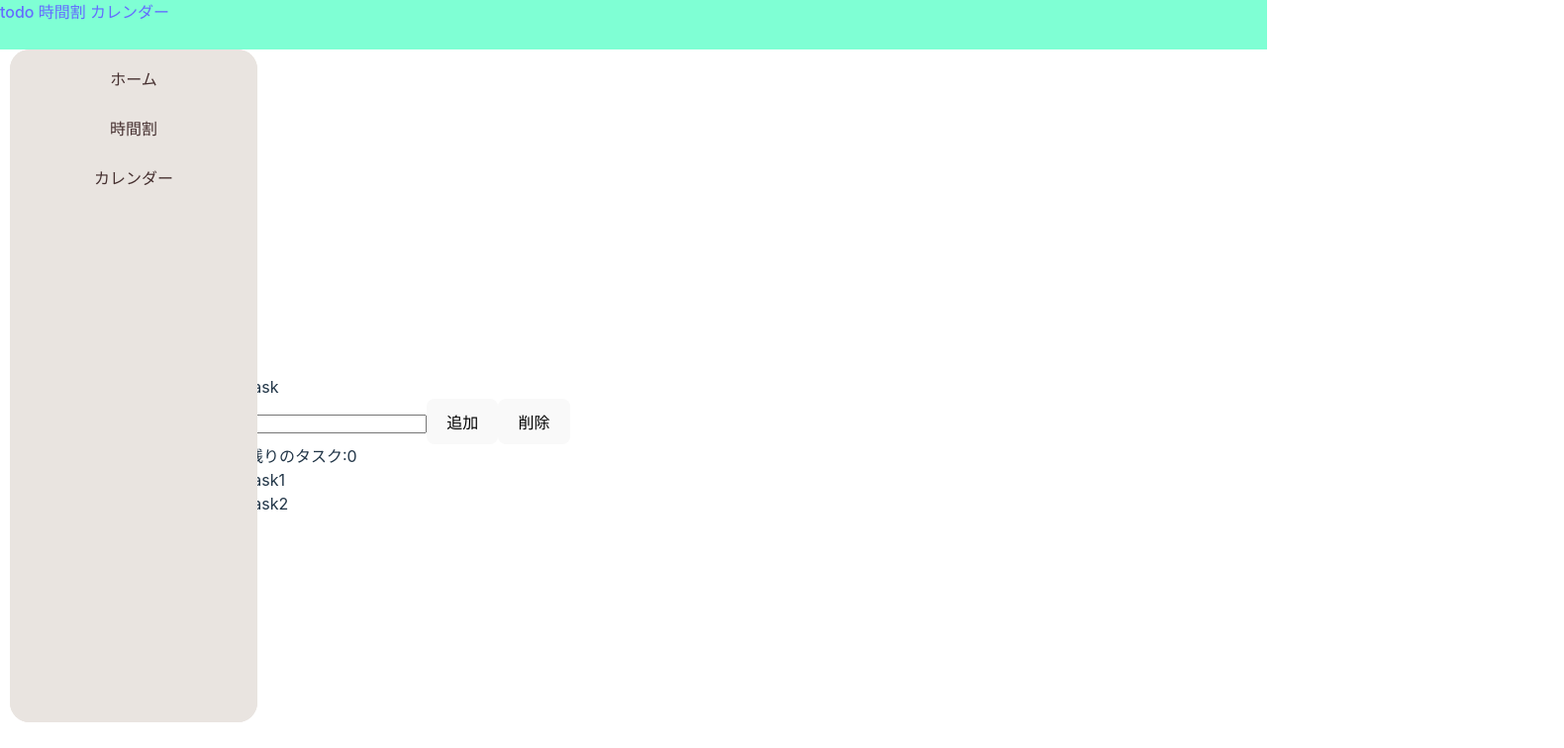
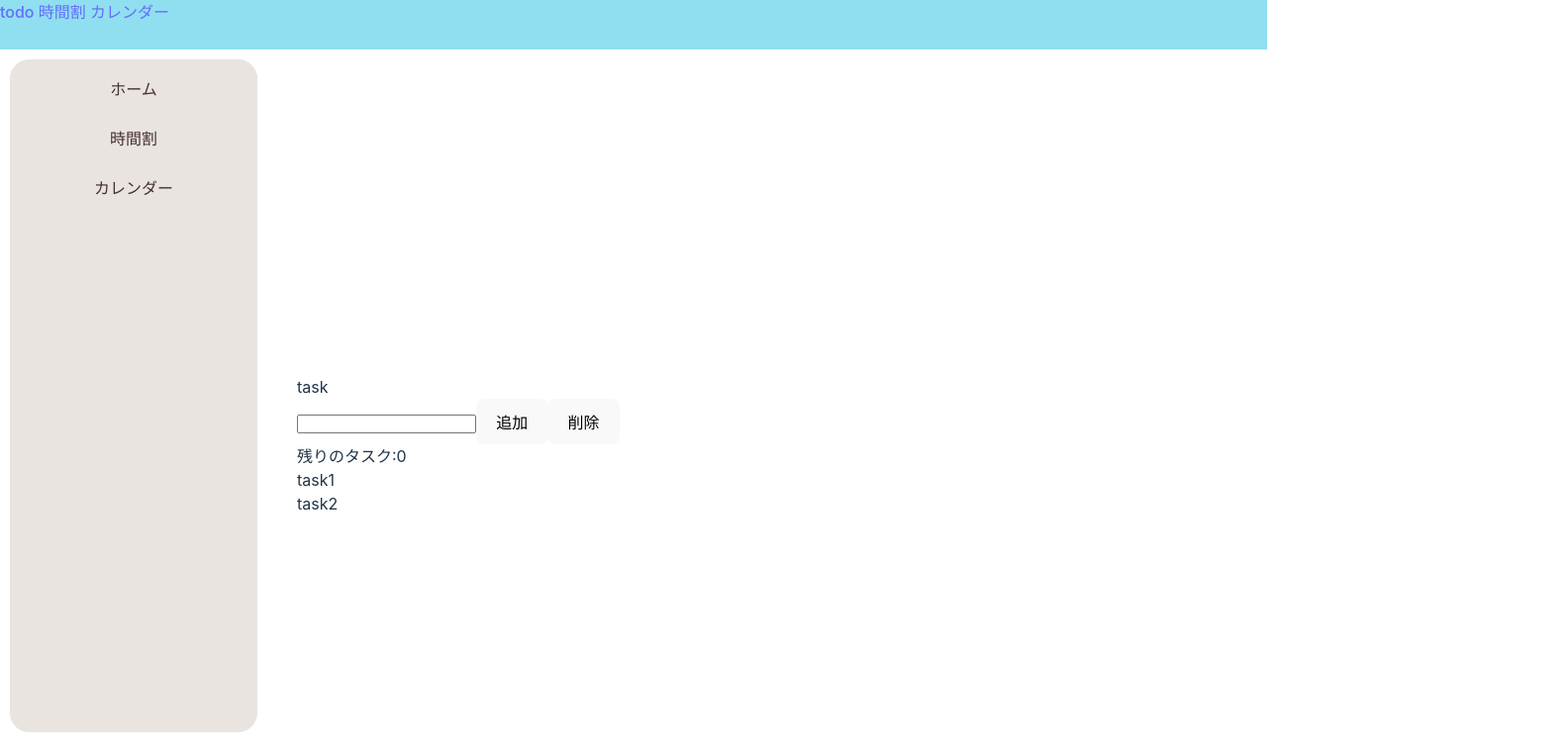
Before and after one commit to mitsui6969/2023-team-web, a React (Vite) app: page / in a window 1280 px wide. Shown: the top 756 px of the page at 99% size, 1580 px wide, since content can reach past the window. Built offline with nearby package versions, Linux system fonts and the light colour scheme.

Commit message:
サイドバーに合わせて調整

```diff
--- a/src/stories/Header.css
+++ b/src/stories/Header.css
@@ -4,5 +4,5 @@
     left: 0;
     width: 100%;
     height: 50px;
-    background-color: aquamarine;
+    background-color: rgb(144, 223, 241);
 }
--- a/src/stories/sidebar.css
+++ b/src/stories/sidebar.css
@@ -12,7 +12,7 @@
     background-color: rgb(233, 228, 224);
     position: fixed;
     left: 10px;
-    top: 50px;
+    top: 60px;
     border-radius: 20px;
 }
 
--- a/src/styles/App.css
+++ b/src/styles/App.css
@@ -1,5 +1,5 @@
 body {
   position: relative;
   top: 50px;
-  left: 250px;
+  left: 300px;
 }
```
